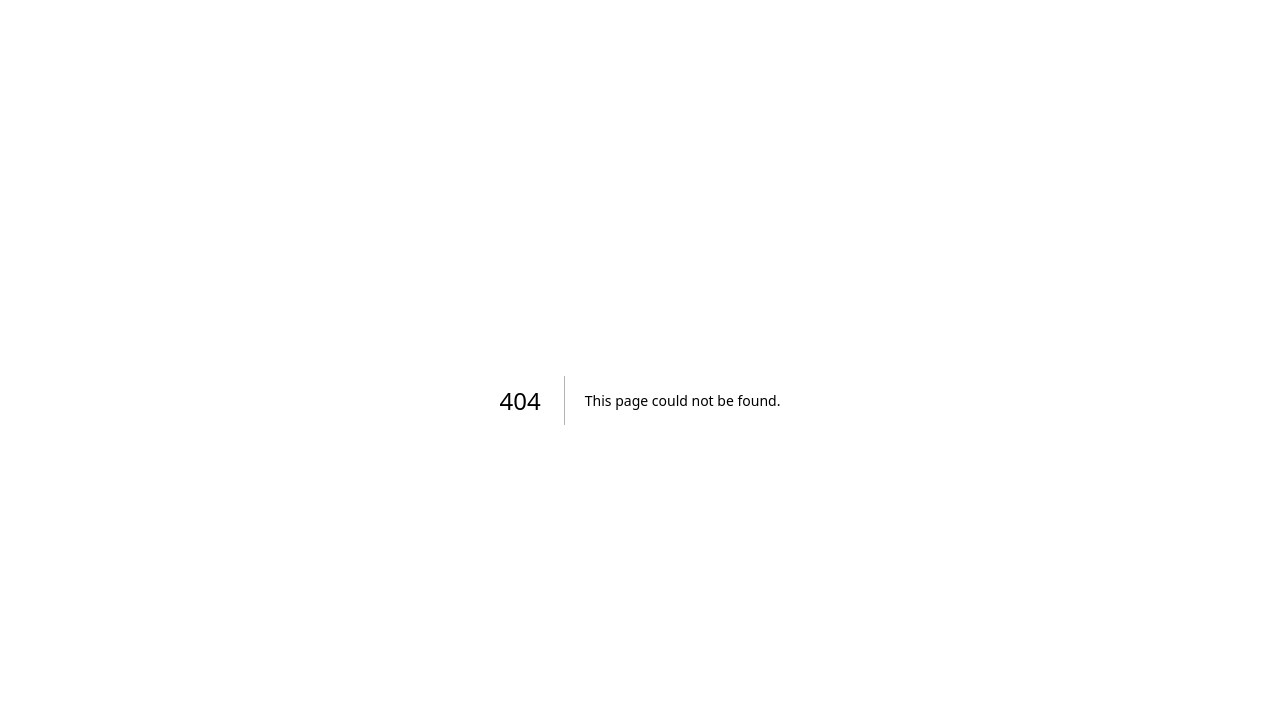
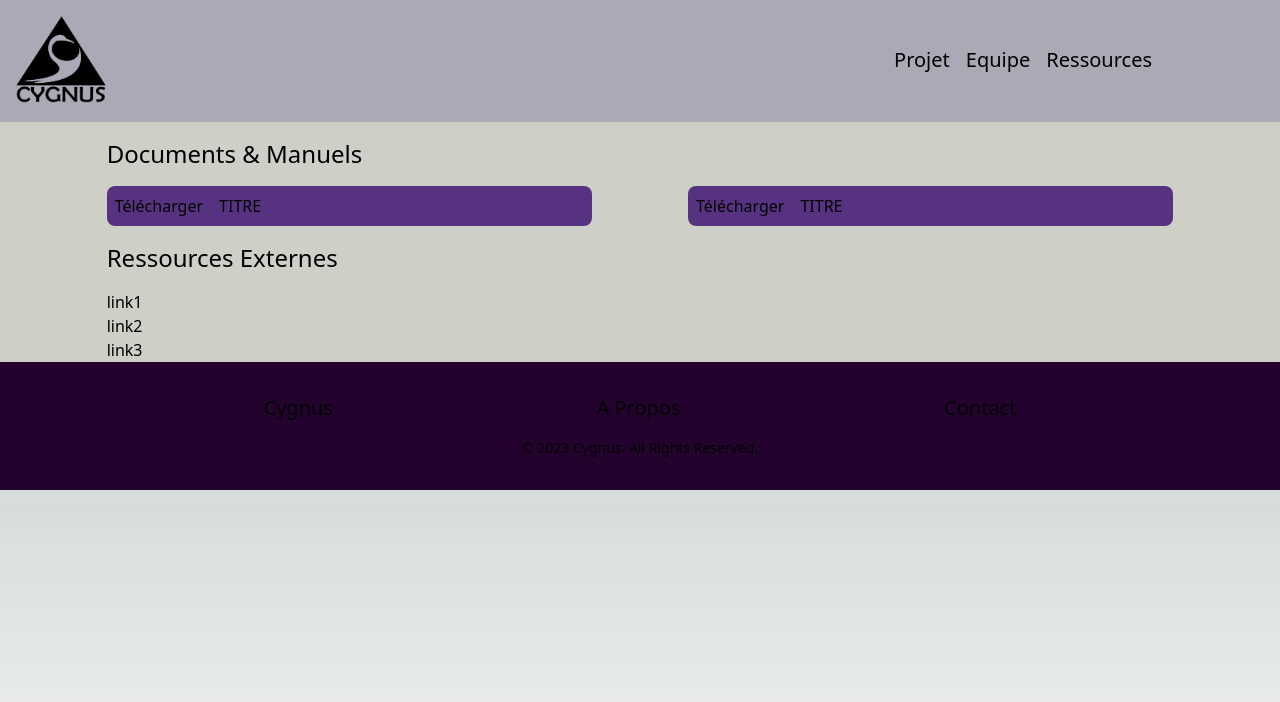
Before and after one commit to RealToddler/cygnus_website, a Next.js app: page /ressources in a window 1280 px wide. Before the commit this address had no page. Shown: the top 702 px of the page. Built offline with nearby package versions, Linux system fonts and the light colour scheme.

Commit message:
ressources pages

```diff
--- /dev/null
+++ b/components/RessourceContent.tsx
@@ -0,0 +1,25 @@
+import dateFormat, { masks } from "dateformat";
+
+const RessourceContent = () => {
+  return (
+    <>
+      <div className="bg-tekhelet rounded-lg flex">
+        <div className="w-fit p-2">
+          <a href="/asset2.png" download={true}>
+            <div
+              className="
+            hover:font-semibold cursor-pointer"
+            >
+              Télécharger
+            </div>
+          </a>
+        </div>
+        <div className="p-2">
+            <h1>TITRE</h1>
+        </div>
+      </div>
+    </>
+  );
+};
+
+export default RessourceContent;
--- a/package.json
+++ b/package.json
@@ -9,6 +9,7 @@
     "lint": "next lint"
   },
   "dependencies": {
+    "dateformat": "^5.0.3",
     "embla-carousel": "^8.0.0-rc14",
     "embla-carousel-autoplay": "^8.0.0-rc14",
     "embla-carousel-react": "^8.0.0-rc14",
@@ -17,6 +18,7 @@
     "react-dom": "^18"
   },
   "devDependencies": {
+    "@types/dateformat": "^5.0.2",
     "@types/node": "^20",
     "@types/react": "^18.2.37",
     "@types/react-dom": "^18",
--- /dev/null
+++ b/pages/ressources.tsx
@@ -0,0 +1,37 @@
+import Header from "@/components/Header";
+import Footer from "@/components/Footer";
+
+import RessourceContent from "@/components/RessourceContent";
+
+export default function Ressources() {
+  return (
+    <>
+      <Header />
+      <div className="bg-timberwolf">
+        <div className="space-y-6 pt-4">
+          <div className="flex justify-center w-full">
+            <div className="justify-center w-10/12 ">
+              <div className="space-y-4">
+                <h1 className="text-2xl">Documents & Manuels</h1>
+                <div
+                  className="grid grid-cols-1 gap-4
+                md:grid-cols-2 md:gap-24"
+                >
+                  <RessourceContent />
+                  <RessourceContent />
+                </div>
+                <h1 className="text-2xl">Ressources Externes</h1>
+                <ol>
+                  <li>link1</li>
+                  <li>link2</li>
+                  <li>link3</li>
+                </ol>
+              </div>
+            </div>
+          </div>
+        </div>
+      </div>
+      <Footer />
+    </>
+  );
+}
```
Also changed, not shown: 1 other file (tests, documents, lock files or other folders).
